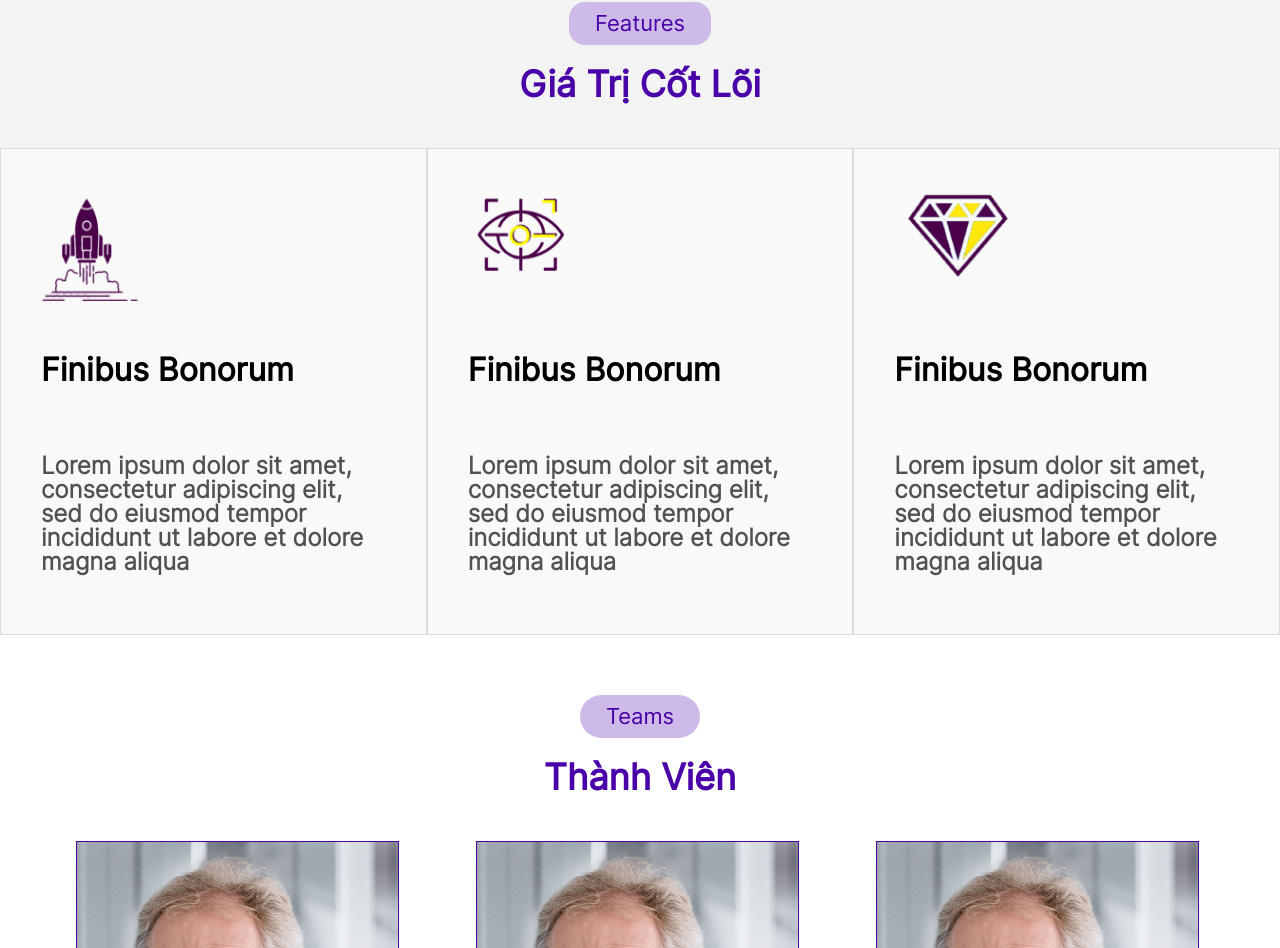
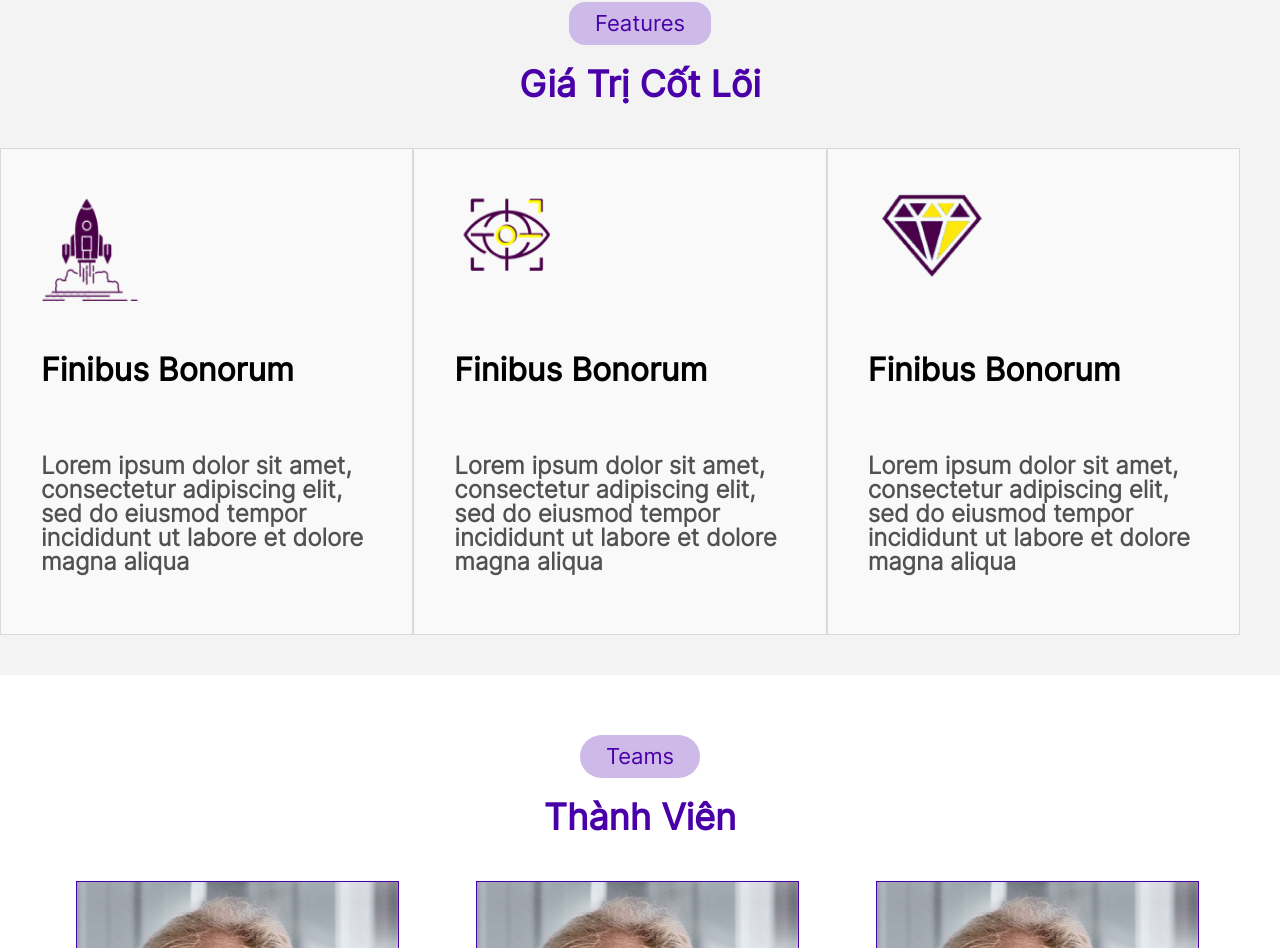
Before and after one commit to DuTran7/CityHouzing, a Next.js app: page /introduction in a window 1280 px wide. Shown: the part 1439-2387 px from the top of the page. Built offline with nearby package versions, Linux system fonts and the light colour scheme.

Commit message:
update source

```diff
--- a/src/components/pages/Introduction/introduction.js
+++ b/src/components/pages/Introduction/introduction.js
@@ -215,7 +215,13 @@ const Introduction = () => {
               </Box>
             </Stack>
 
-            <Grid container>
+            <Grid
+              container
+              sx={{
+                padding: '0 40px 40px 0',
+                backgroundColor: '#F3F3F3',
+              }}
+            >
               {(features || []).map((item, idx) => {
                 return (
                   <>
--- a/src/theme.js
+++ b/src/theme.js
@@ -18,7 +18,6 @@ export const theme = responsiveFontSizes(
         black: '#000000',
         grey: '#808080',
         custom: 'linear-gradient(to Right, #D2FF7C, #FFEE48)',
-        grey: '#292929',
         blue: '#3362FF',
         darkBlack: '#010101',
       },
```
